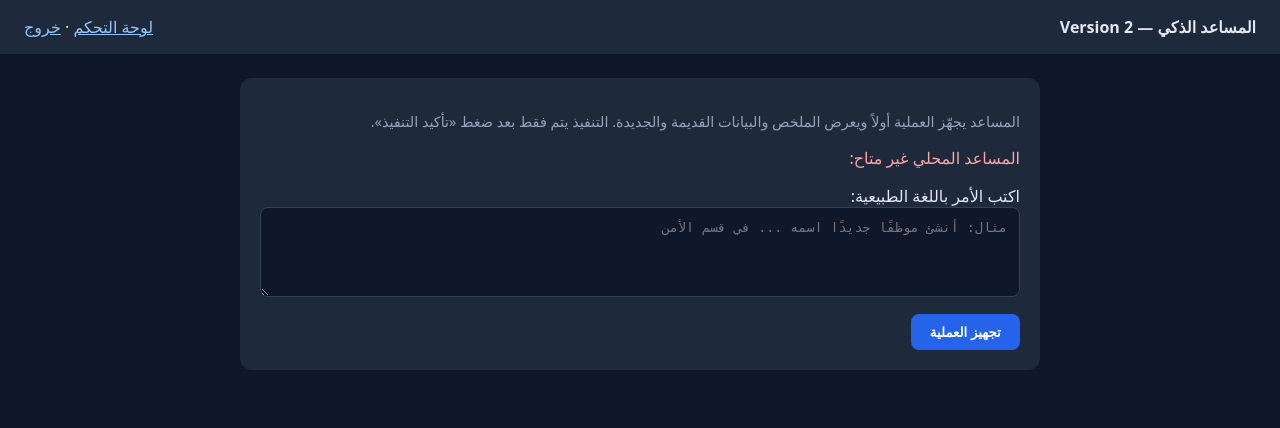
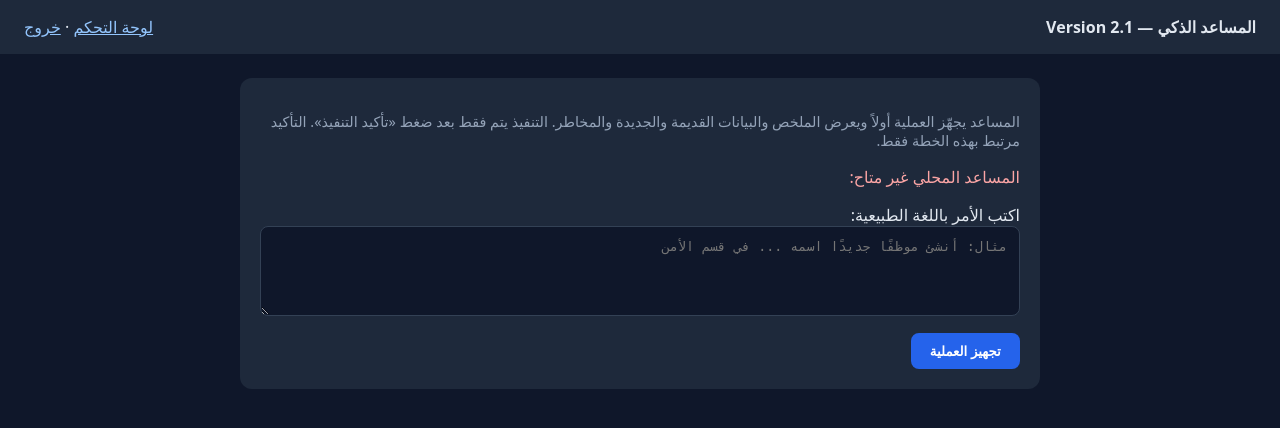
Before and after one commit to ms1813678-bit/my-business-hotel-hr-payroll-v2, a Python web app: template app/templates/ai.html in a window 1280 px wide. Shown: the top 428 px of the page. Run offline with Jinja, Linux system fonts and the light colour scheme; the template is opened without the code that fills it, so the values that code supplies are empty.

Commit message:
ui(ai): Version 2.1 confirmation screen title and polish

```diff
--- a/app/templates/ai.html
+++ b/app/templates/ai.html
@@ -2,7 +2,7 @@
 <html lang="ar" dir="rtl">
 <head>
   <meta charset="utf-8">
-  <title>المساعد الذكي — V2</title>
+  <title>المساعد الذكي — Version 2.1</title>
   <style>
     body { font-family: system-ui, sans-serif; background:#0f172a; color:#e2e8f0; margin:0; }
     header { background:#1e293b; padding:1rem 1.5rem; display:flex; justify-content:space-between; align-items:center; }
@@ -23,7 +23,7 @@
 </head>
 <body>
   <header>
-    <strong>المساعد الذكي — Version 2</strong>
+    <strong>المساعد الذكي — Version 2.1</strong>
     <div>
       <a href="/dashboard">لوحة التحكم</a> ·
       <a href="/logout">خروج</a>
@@ -32,8 +32,8 @@
   <main>
     <div class="card">
       <p class="muted">
-        المساعد يجهّز العملية أولاً ويعرض الملخص والبيانات القديمة والجديدة.
-        التنفيذ يتم فقط بعد ضغط «تأكيد التنفيذ».
+        المساعد يجهّز العملية أولاً ويعرض الملخص والبيانات القديمة والجديدة والمخاطر.
+        التنفيذ يتم فقط بعد ضغط «تأكيد التنفيذ». التأكيد مرتبط بهذه الخطة فقط.
       </p>
       {% if ai_status.available %}
         <p class="ok">المساعد المحلي جاهز.</p>
```
